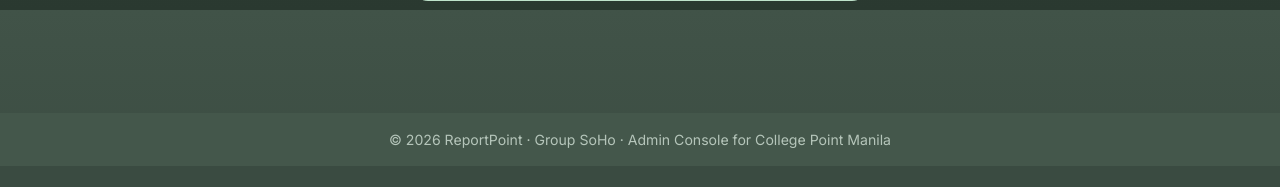
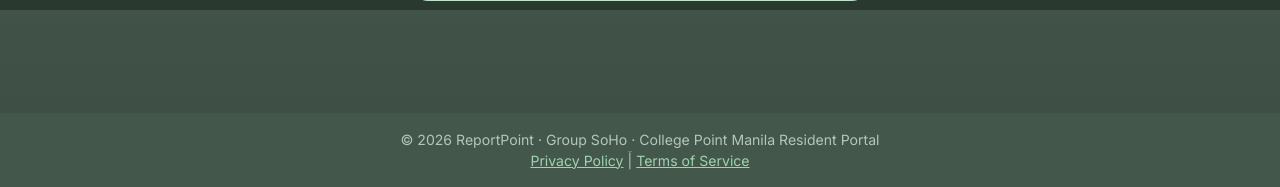
Before and after one commit to ranithebunny/ReportPoint, a PHP site: page /resident/login.html in a window 1280 px wide. Shown: the part 790-977 px from the top of the page. Before the commit the page ends 938 px from the top, so only its background shows below. Run offline with PHP 8.4, Linux system fonts and the light colour scheme.

Commit message:
Update resident login footer and legal links

```diff
--- a/admin/css/admin.css
+++ b/admin/css/admin.css
@@ -46,7 +46,10 @@ a:hover { color: #fff; }
 .nav-toggle { display: none; background: none; border: 1px solid var(--line-soft); color: var(--text); border-radius: 8px; padding: .5rem .7rem; font-size: 1.2rem; cursor: pointer; }
 .site-footer { background: var(--bg-footer); text-align: center; padding: 1rem; font-size: .88rem; color: var(--text-muted); margin-top: auto; }
 .site-footer strong { color: var(--text); }
-
+.site-footer p,
+.site-footer .copyright {
+  margin: 0; /* Remove default browser paragraph margins */
+}
 /* ---------- 3. Layout ---------- */
 main { width: 100%; max-width: var(--content-width); margin: 0 auto; padding: 2.5rem 1.5rem 4rem; flex: 1; }
 .page-head { margin-bottom: 2rem; display: flex; justify-content: space-between; align-items: flex-end; gap: 1rem; flex-wrap: wrap; }
--- a/resident/login.html
+++ b/resident/login.html
@@ -88,8 +88,15 @@
   </main>
 
   <footer class="site-footer">
-    © 2026 ReportPoint · Group SoHo · Admin Console for College Point Manila
-  </footer>
+  <div class="footer-inner">
+    <p class="copyright">
+      © 2026 ReportPoint · Group SoHo · College Point Manila Resident Portal
+    </p>
+      <a href="">Privacy Policy</a>
+      <span class="divider" aria-hidden="true">|</span>
+      <a href="">Terms of Service</a>
+  </div>
+</footer>
 
   <script src="../admin/js/ui.js"></script>
 
```
